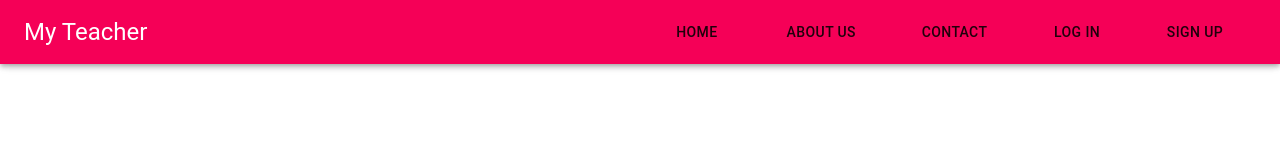
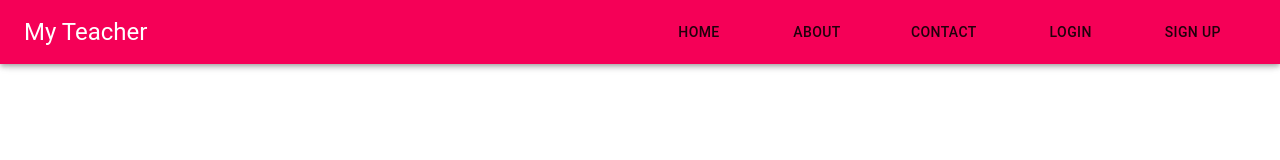
Before and after one commit to iswarmondal/find-my-master, a React (Create React App) app: page / in a window 1280 px wide. Shown: the top 160 px of the page. Built offline with nearby package versions, Linux system fonts and the light colour scheme.

Commit message:
modified the navbar

```diff
--- a/src/App.js
+++ b/src/App.js
@@ -13,8 +13,8 @@ function App() {
         <Nav />
         <switch>
           <Route path="/" exact component={Home} />
-          <Route path="/about" component={About} />
-          <Route path="/contact" component={Contact} />
+          <Route path="/about" exact component={About} />
+          <Route path="/contact" exact component={Contact} />
         </switch>
       </div>
     </Router>
--- a/src/components/Nav.js
+++ b/src/components/Nav.js
@@ -6,18 +6,38 @@ import Button from "@material-ui/core/Button";
 import Typography from "@material-ui/core/Typography";
 
 function Nav() {
+
+  const navLinkStyle={
+    color: "white",
+    textDecoration : "none"
+  }
   return (
     <div>
       <AppBar color="secondary">
         <ToolBar className="nav">
-          <Typography variant="h5">My Teacher</Typography>
+          <Typography variant="h5">
+            <Link to="/" style={navLinkStyle}>
+              My Teacher
+            </Link>
+          </Typography>
 
           <section className="nav-links">
-            <Button>Home</Button>
-            <Button>About us</Button>
-            <Button>Contact</Button>
-            <Button>Log In</Button>
-            <Button>Sign Up</Button>
+            <Link to="/" style={navLinkStyle}>
+              <Button>Home</Button>
+            </Link>
+
+            <Link to="/about" style={navLinkStyle}>
+              <Button>About</Button>
+            </Link>
+            <Link to="/contact" style={navLinkStyle}>
+              <Button>Contact</Button>
+            </Link>
+            <Link style={navLinkStyle}>
+              <Button>Login</Button>
+            </Link>
+            <Link style={navLinkStyle}>
+              <Button>Sign up</Button>
+            </Link>
           </section>
         </ToolBar>
       </AppBar>
```
